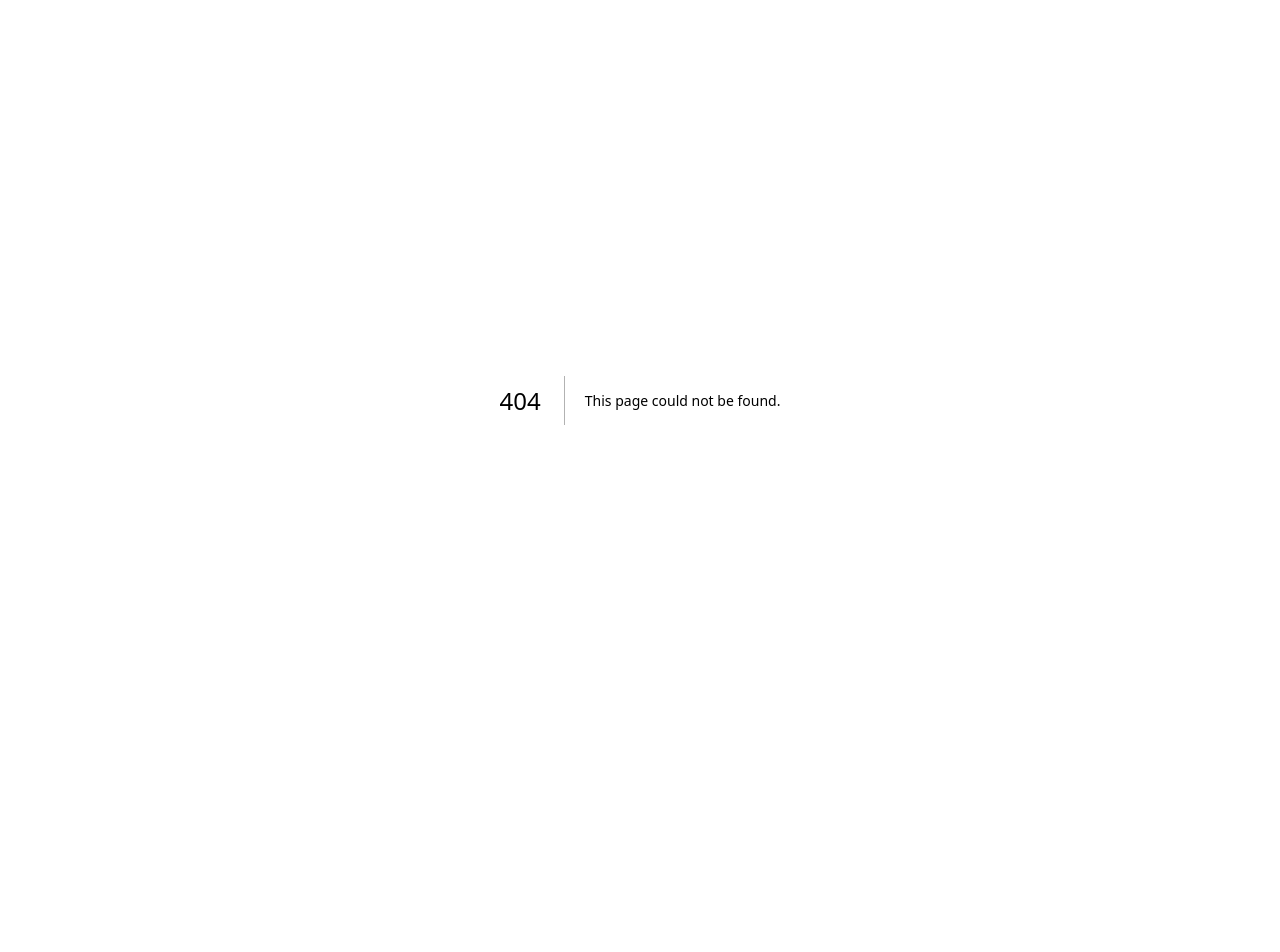
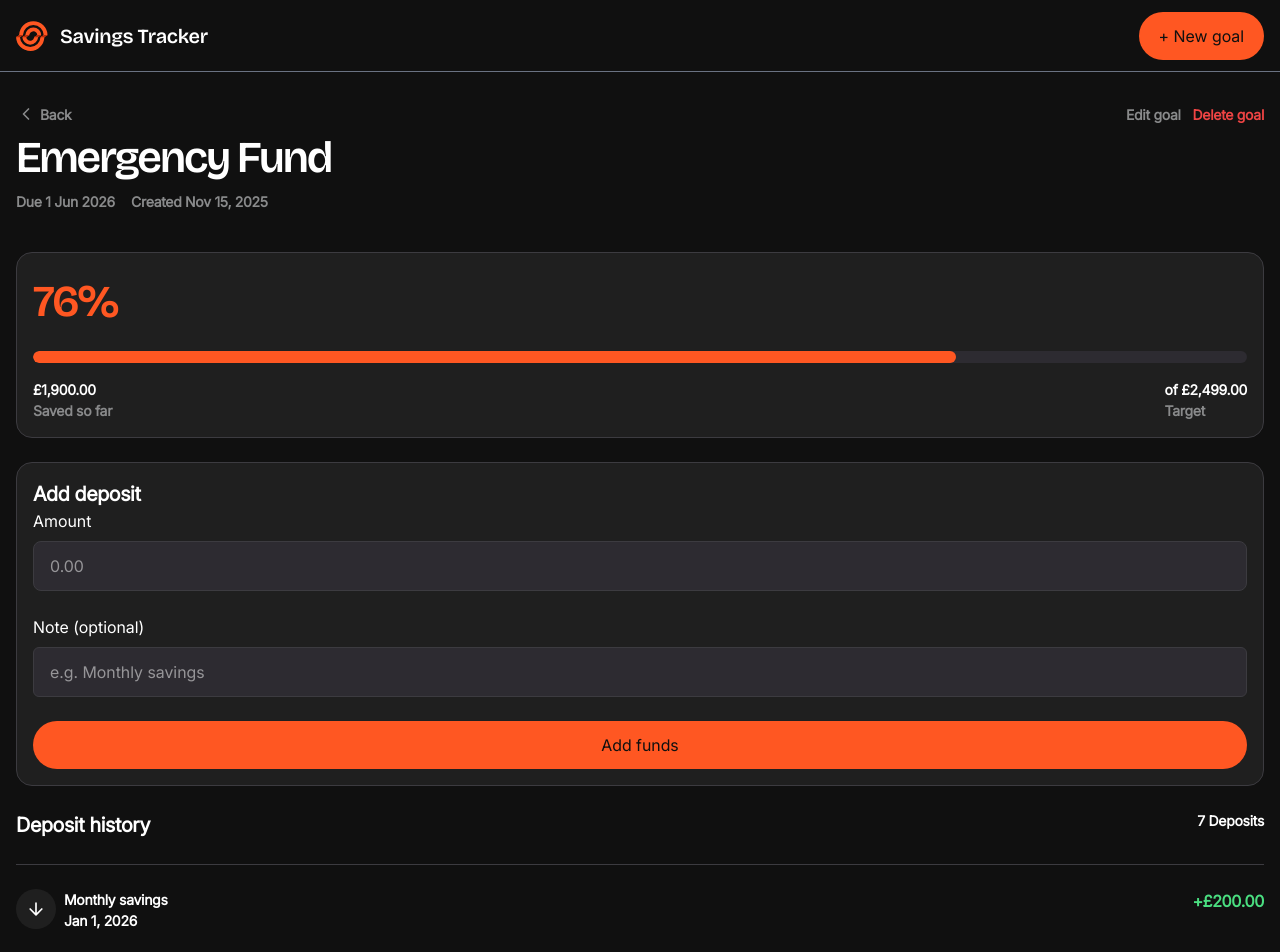
Before and after one commit to bradleyfowler/savings-tracker, a Next.js app: page /goals/1 in a window 1280 px wide. Before the commit this address had no page. Shown: the top 952 px of the page. Before the commit the page ends 800 px from the top, so only its background shows below. Built offline with nearby package versions, Linux system fonts and the light colour scheme.

Commit message:
feat: add goal details page

```diff
--- /dev/null
+++ b/app/goals/[id]/page.tsx
@@ -0,0 +1,118 @@
+"use client";
+
+import Button from "@/components/Button/Button";
+import Link from "next/link";
+
+const GoalPage = () => {
+  return (
+    <div>
+      <div className="flex flex-row justify-between">
+        <div>
+          <Link className="flex flex-row gap-1 text-preset-6 text-[#898A8B]" href="/">
+            <img
+              src="/icon-chevron-left.svg"
+              alt="Chevron Left"
+              className="h-5 w-5"
+            />
+            Back
+          </Link>
+        </div>
+        <div className="flex gap-3">
+          <Link className="text-preset-6 text-[#898A8B]" href="/">
+            Edit goal
+          </Link>
+          <Link className="text-preset-6 text-[#EF4444]" href="/">
+            Delete goal
+          </Link>
+        </div>
+      </div>
+      <h1 className="text-preset-1-mobile">Emergency Fund</h1>
+      <div className="flex gap-4 mb-10">
+        <p className="text-preset-6 text-[#898A8B]">Due 1 Jun 2026</p>
+        <p className="text-preset-6 text-[#898A8B]">Created Nov 15, 2025</p>
+      </div>
+      <div className="rounded-2xl mb-6 bg-[#1f1f1f] border border-solid border-[#3C3B40]">
+        <div className="p-4">
+          <p className="mb-4 text-preset-1-mobile text-[#ff5722]">76%</p>
+          <div className="mb-4 h-3 w-full overflow-hidden rounded-full bg-[#2D2B31]">
+            <div
+              className="h-3 rounded-full transition-all bg-[#ff5722]"
+              style={{ width: `${Math.min(76, 100)}%` }}
+            />
+          </div>
+          <div className="flex flex-row justify-between">
+            <p className="flex flex-col text-preset-6">
+              £1,900.00<span className="text-[#898A8B]">Saved so far</span>
+            </p>
+            <p className="flex flex-col text-preset-6">
+              of £2,499.00 <span className="text-[#898A8B]">Target</span>
+            </p>
+          </div>
+        </div>
+      </div>
+
+      <div className="rounded-2xl mb-6 bg-[#1f1f1f] border border-solid border-[#3C3B40]">
+        <div className="p-4">
+          <h2 className="text-preset-4">Add deposit</h2>
+          <form onSubmit={(e) => e.preventDefault()}>
+            <div className="flex flex-col gap-2 mb-6">
+              <label htmlFor="name">Amount</label>
+              <input
+                className="rounded-lg border border-[#3c3b40] bg-[#2d2b31] px-4 py-3 text-white outline-none"
+                name="amount"
+                placeholder="0.00"
+              />
+            </div>
+            <div className="flex flex-col gap-2 mb-6">
+              <label htmlFor="amount">Note (optional)</label>
+              <input
+                className="rounded-md border border-[#3c3b40] bg-[#2d2b31] px-4 py-3 text-white outline-none"
+                name="note"
+                placeholder="e.g. Monthly savings"
+              />
+            </div>
+            <div className="w-full">
+              <Button type="primary" fullWidth>
+                Add funds
+              </Button>
+            </div>
+          </form>
+        </div>
+      </div>
+
+      <div>
+        <div className="flex flex-row justify-between">
+          <h2 className="text-preset-4">Deposit history</h2>
+          <h2 className="text-preset-6">7 Deposits</h2>
+        </div>
+        <hr className="my-6 w-full border-[#3c3b40]" />
+
+        <ul>
+          <li className="grid grid-cols-2">
+            <div className="flex gap-2 flex-row">
+              <div className="flex h-10 w-10 shrink-0 items-center justify-center rounded-full bg-[#1f1f1f]">
+                <img
+                  src="/icon-arrow-down.svg"
+                  alt="Down Arrow"
+                  className="h-5 w-5"
+                />
+              </div>
+              <div>
+                <p className="text-preset-6">Monthly savings</p>
+                <p className="text-preset-6">Jan 1, 2026</p>
+              </div>
+            </div>
+
+            <div>
+              <p className="text-right text-[#4ADE80] text-preset-5-semi-bold">
+                +£200.00
+              </p>
+            </div>
+          </li>
+        </ul>
+      </div>
+    </div>
+  );
+};
+
+export default GoalPage;
--- a/app/layout.tsx
+++ b/app/layout.tsx
@@ -1,5 +1,6 @@
 import type { Metadata } from "next";
 import "./globals.css";
+import PageLayout from "@/components/PageLayout/PageLayout";
 
 export const metadata: Metadata = {
   title: "Create Next App",
@@ -12,11 +13,10 @@ export default function RootLayout({
   children: React.ReactNode;
 }>) {
   return (
-    <html
-      lang="en"
-      className="h-full antialiased"
-    >
-      <body className="bg-[#101010] text-white">{children}</body>
+    <html lang="en" className="h-full antialiased">
+      <body className="bg-[#101010] text-white">
+        <PageLayout>{children}</PageLayout>
+      </body>
     </html>
   );
 }
--- a/app/page.tsx
+++ b/app/page.tsx
@@ -1,31 +1,19 @@
 "use client";
-import { useRef, useState } from "react";
+import Link from 'next/link'
 import DepositCard from "@/components/DepositCard/DepositCard";
 import EmptyGoalsCards from "@/components/EmptyGoalsCard/EmptyGoalsCard";
 import GoalCard from "@/components/GoalCard/GoalCard";
-import Header from "@/components/Header/Header";
 import ListControls from "@/components/ListControls/ListControls";
 import MetricCard from "@/components/MetricCard/MetricCard";
-import Modal from "@/components/Modal/Modal";
-import type { Goal } from "@/types/goals";
+import { useGoals } from "@/context/GoalsContext";
+import { useModal } from "@/context/ModalContext";
 
 export default function Home() {
-  const modalRef = useRef<HTMLDialogElement>(null);
-  const [goals, setGoals] = useState<Goal[]>([]);
-
-  const addGoal = (newGoal: Goal) => {
-    setGoals((currentGoals) => [...currentGoals, newGoal]);
-  };
-
-  const openModal = () => {
-    modalRef.current?.showModal();
-  };
+  const { goals } = useGoals();
+  const { openModal } = useModal();
 
   return (
     <div>
-      <Modal addGoal={addGoal} modalRef={modalRef} />
-      <Header onNewGoal={openModal} />
-      <main className="px-4 py-8">
         <section>
           <MetricCard title="Total savings" value="£11,249.00" />
           <MetricCard title="Active goals" value="7" />
@@ -43,19 +31,19 @@ export default function Home() {
             ) : (
               goals.map((goal) => {
                 return (
+                  <Link key={goal.id} href={`/goals/${goal.id}`}>
                     <GoalCard
-                    key={goal.id}
                       title={goal.name}
                       progress={76}
                       amount="£1,900 of £2,499"
                       dueDate={goal.deadline}
                     />
+                  </Link>
                 );
               })
             )}
           </div>
         </section>
-      </main>
     </div>
   );
 }
--- a/components/Button/Button.tsx
+++ b/components/Button/Button.tsx
@@ -3,13 +3,15 @@ import { ReactNode } from "react";
 type ButtonProps = {
   children: ReactNode;
   type: "primary" | "filter" | "sort";
+  fullWidth?: boolean;
   onClick?: () => void;
 };
 
-const Button = ({ type, children, onClick }: ButtonProps) => {
+const Button = ({ type, children, fullWidth = false, onClick }: ButtonProps) => {
   return (
     <button
       className={`flex items-center gap-2 justify-center hover:cursor-pointer
+        ${fullWidth ? "w-full" : ""}
         ${
           type === "primary"
             ? "bg-[#ff5722] rounded-full px-5 py-3 text-[#101010]"
--- a/components/Modal/Modal.tsx
+++ b/components/Modal/Modal.tsx
@@ -1,14 +1,16 @@
 import type { RefObject, SubmitEvent } from "react";
 import { Goal } from "@/types/goals";
+import { useGoals } from "@/context/GoalsContext";
 
 import Button from "../Button/Button";
 
 type ModalProps = {
   modalRef: RefObject<HTMLDialogElement | null>;
-  addGoal: (goal: Goal) => void;
 };
 
-const Modal = ({ modalRef, addGoal }: ModalProps) => {
+const Modal = ({ modalRef }: ModalProps) => {
+  const { addGoal } = useGoals();
+
   const handleSubmit = (event: SubmitEvent<HTMLFormElement>) => {
     event.preventDefault();
 
--- /dev/null
+++ b/components/PageLayout/PageLayout.tsx
@@ -0,0 +1,39 @@
+"use client";
+
+import { useRef, useState } from "react";
+import type { Goal } from "@/types/goals";
+
+import Header from "@/components/Header/Header";
+import Modal from "@/components/Modal/Modal";
+import { GoalsContext, type GoalsContextType } from "@/context/GoalsContext";
+import { ModalContext } from "@/context/ModalContext";
+
+const PageLayout = ({ children }) => {
+  const modalRef = useRef<HTMLDialogElement>(null);
+  const [goals, setGoals] = useState<Goal[]>([]);
+
+  const addGoal = (newGoal: Goal) => {
+    setGoals((currentGoals) => [...currentGoals, newGoal]);
+  };
+
+  const openModal = () => {
+    modalRef.current?.showModal();
+  };
+
+  const goalsContextValue: GoalsContextType = {
+    goals,
+    addGoal,
+  };
+
+  return (
+    <GoalsContext.Provider value={goalsContextValue}>
+      <ModalContext.Provider value={{ openModal }}>
+        <Modal modalRef={modalRef} />
+        <Header onNewGoal={openModal} />
+        <main className="px-4 py-8">{children}</main>
+      </ModalContext.Provider>
+    </GoalsContext.Provider>
+  );
+};
+
+export default PageLayout;
--- /dev/null
+++ b/context/GoalsContext.tsx
@@ -0,0 +1,13 @@
+import { createContext, useContext } from "react";
+import type { Goal } from "@/types/goals";
+
+export type GoalsContextType = {
+  goals: Goal[];
+  addGoal: (goal: Goal) => void;
+};
+
+export const GoalsContext = createContext<GoalsContextType | null>(null);
+
+export function useGoals(): GoalsContextType {
+  return useContext(GoalsContext) as GoalsContextType;
+}
--- /dev/null
+++ b/context/ModalContext.tsx
@@ -0,0 +1,11 @@
+import { createContext, useContext } from "react";
+
+type ModalContextType = {
+  openModal: () => void;
+};
+
+export const ModalContext = createContext<ModalContextType | null>(null);
+
+export function useModal(): ModalContextType {
+  return useContext(ModalContext) as ModalContextType;
+}
```
Also changed, not shown: public/icon-arrow-down.svg (added), public/icon-chevron-left.svg (added). Lines whose indentation alone changed are shown as unchanged.
